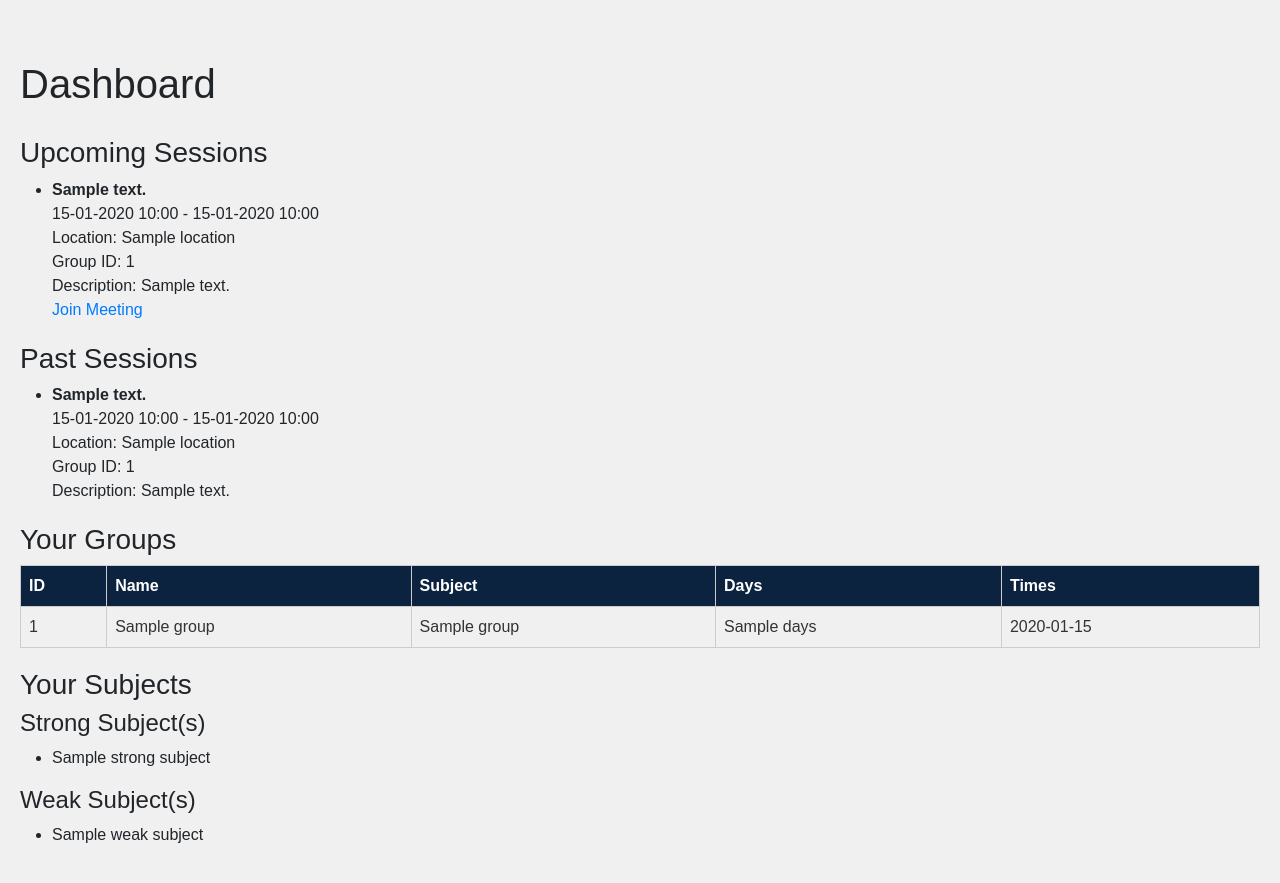
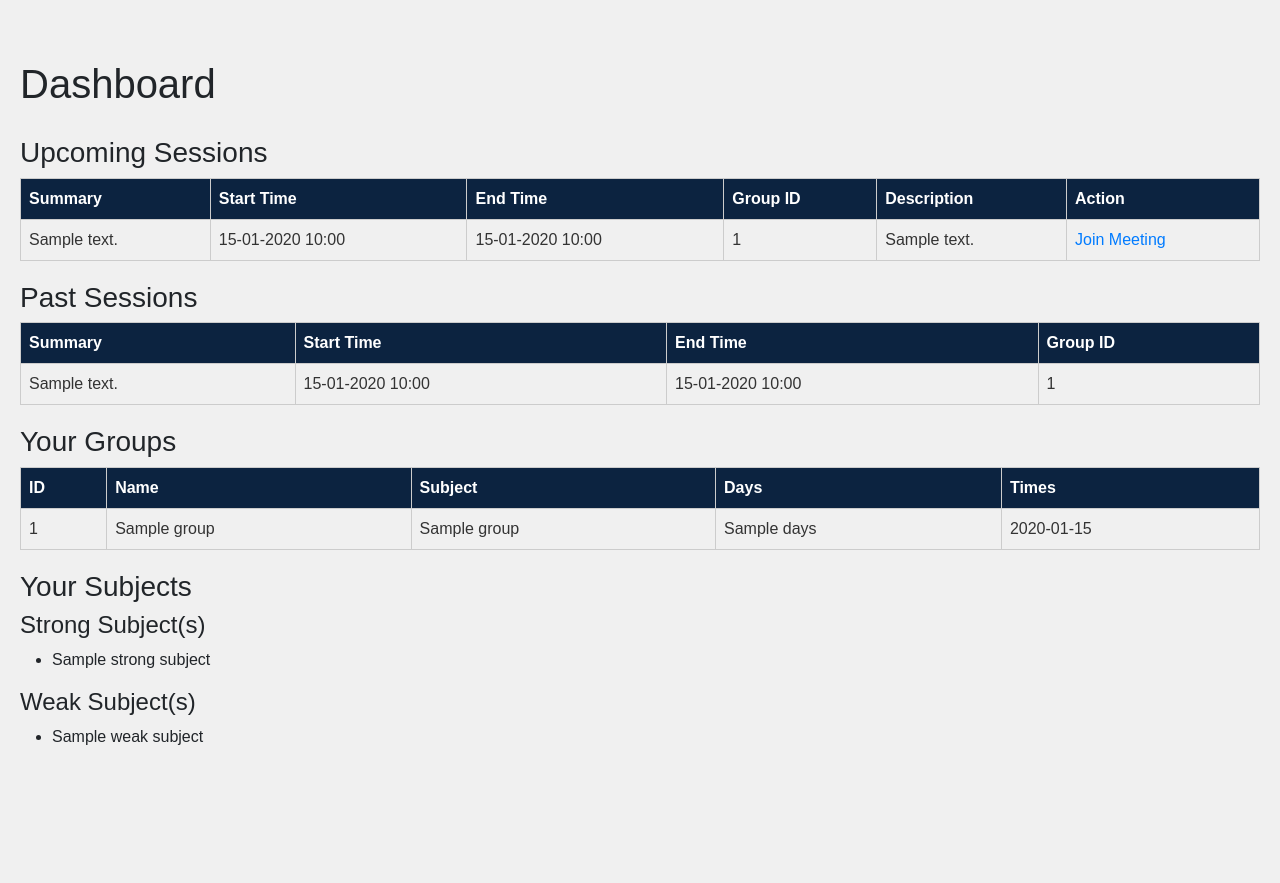
Before and after one commit to N-Ghi/Final-Project-21, a Python web app: template study/templates/dashboard.html in a window 1280 px wide. Shown: the part 20-903 px from the top of the page. After the commit the page ends 765 px from the top, so only its background shows below. Run offline with Jinja, Linux system fonts and the light colour scheme; the template is opened without the code that fills it: most values are stand-ins (such as "Sample title", 1, 10 or a date in 2020).

Commit message:
edited the dashboard

```diff
--- a/study/templates/dashboard.html
+++ b/study/templates/dashboard.html
@@ -15,18 +15,29 @@
         <section id="upcoming-sessions" class="section">
             <h3>Upcoming Sessions</h3>
             {% if upcoming_sessions %}
-                <ul>
+            <table>
+                <thead>
+                    <tr>
+                        <th>Summary</th>
+                        <th>Start Time</th>
+                        <th>End Time</th>
+                        <th>Group ID</th>
+                        <th>Description</th>
+                        <th>Action</th>
+                    </tr>
+                </thead>
+                <tbody>
                     {% for session in upcoming_sessions %}
-                        <li>
-                            <strong>{{ session.summary }}</strong><br>
-                            <span>{{ session.start_datetime.strftime('%d-%m-%Y %H:%M') }} - {{ session.end_datetime.strftime('%d-%m-%Y %H:%M') }}</span><br>
-                            <span>Location: {{ session.location }}</span><br>
-                            <span>Group ID: {{ session.group_id }}</span><br>
-                            <span>Description: {{ session.description }}</span><br>
-                            <a href="{{ session.meet_link }}" target="_blank">Join Meeting</a>
-                        </li>
+                        <tr>
+                            <td>{{ session.summary }}</td>
+                            <td>{{ session.start_datetime.strftime('%d-%m-%Y %H:%M') }}</td>
+                            <td>{{ session.end_datetime.strftime('%d-%m-%Y %H:%M') }}</td>
+                            <td>{{ session.group_id }}</td>
+                            <td>{{ session.description }}</td>
+                            <td><a href="{{ session.meet_link }}" target="_blank">Join Meeting</a></td>
+                        </tr>
                     {% endfor %}
-                </ul>
+            </table>
             {% else %}
                 <p>No upcoming sessions.</p>
             {% endif %}
@@ -34,17 +45,25 @@
         <section id="past-sessions" class="section">
             <h3>Past Sessions</h3>
             {% if past_sessions %}
-            <ul>
-                {% for session in past_sessions %}
-                    <li>
-                        <strong>{{ session.summary }}</strong><br>
-                        <span>{{ session.start_datetime.strftime('%d-%m-%Y %H:%M') }} - {{ session.end_datetime.strftime('%d-%m-%Y %H:%M') }}</span><br>
-                        <span>Location: {{ session.location }}</span><br>
-                        <span>Group ID: {{ session.group_id }}</span><br>
-                        <span>Description: {{ session.description }}</span>
-                    </li>
-                {% endfor %}
-            </ul>
+            <table>
+                <thead>
+                    <tr>
+                        <th>Summary</th>
+                        <th>Start Time</th>
+                        <th>End Time</th>
+                        <th>Group ID</th>
+                    </tr>
+                </thead>
+                <tbody>
+                    {% for session in past_sessions %}
+                        <tr>
+                            <td>{{ session.summary }}</td>
+                            <td>{{ session.start_datetime.strftime('%d-%m-%Y %H:%M') }}</td>
+                            <td>{{ session.end_datetime.strftime('%d-%m-%Y %H:%M') }}</td>
+                            <td>{{ session.group_id }}</td>
+                        </tr>
+                    {% endfor %}
+            </table>
         {% else %}
             <p>No past sessions.</p>
         {% endif %}
```
Also changed, not shown: instance/study.db.
